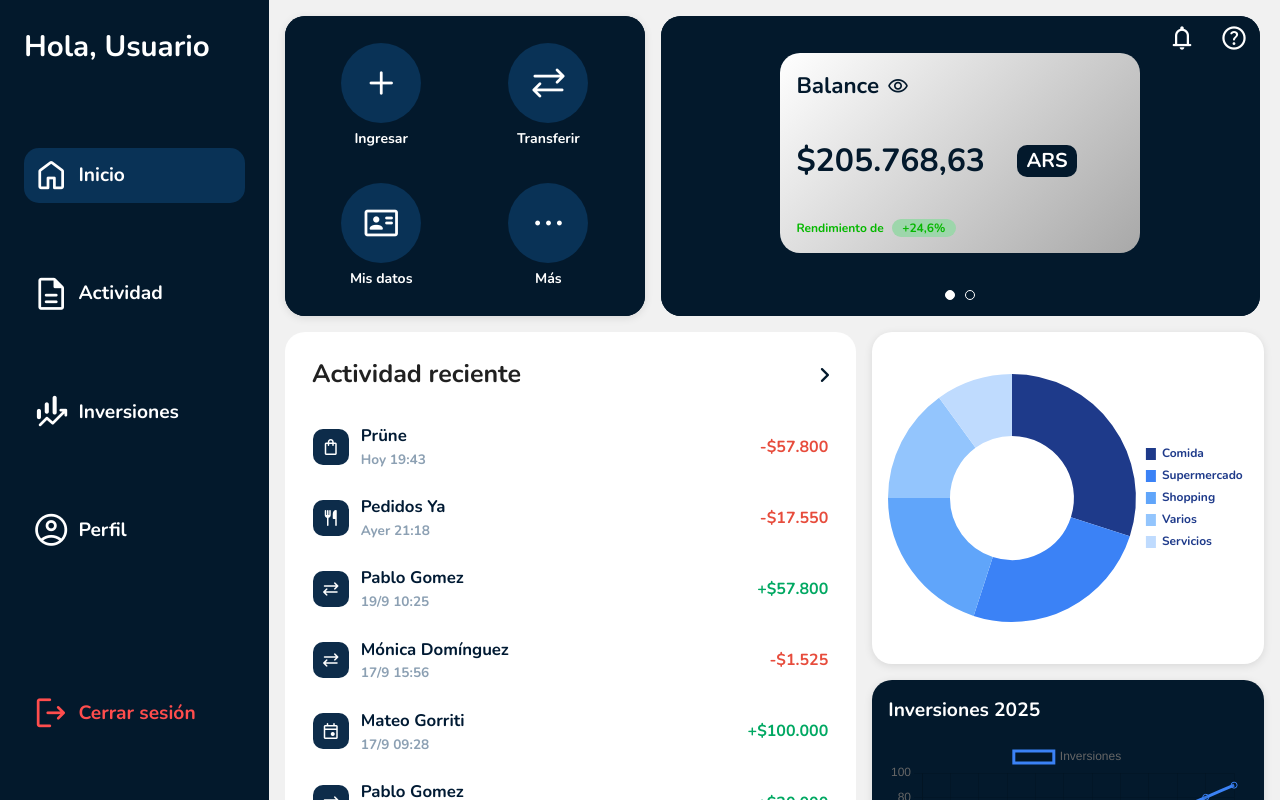
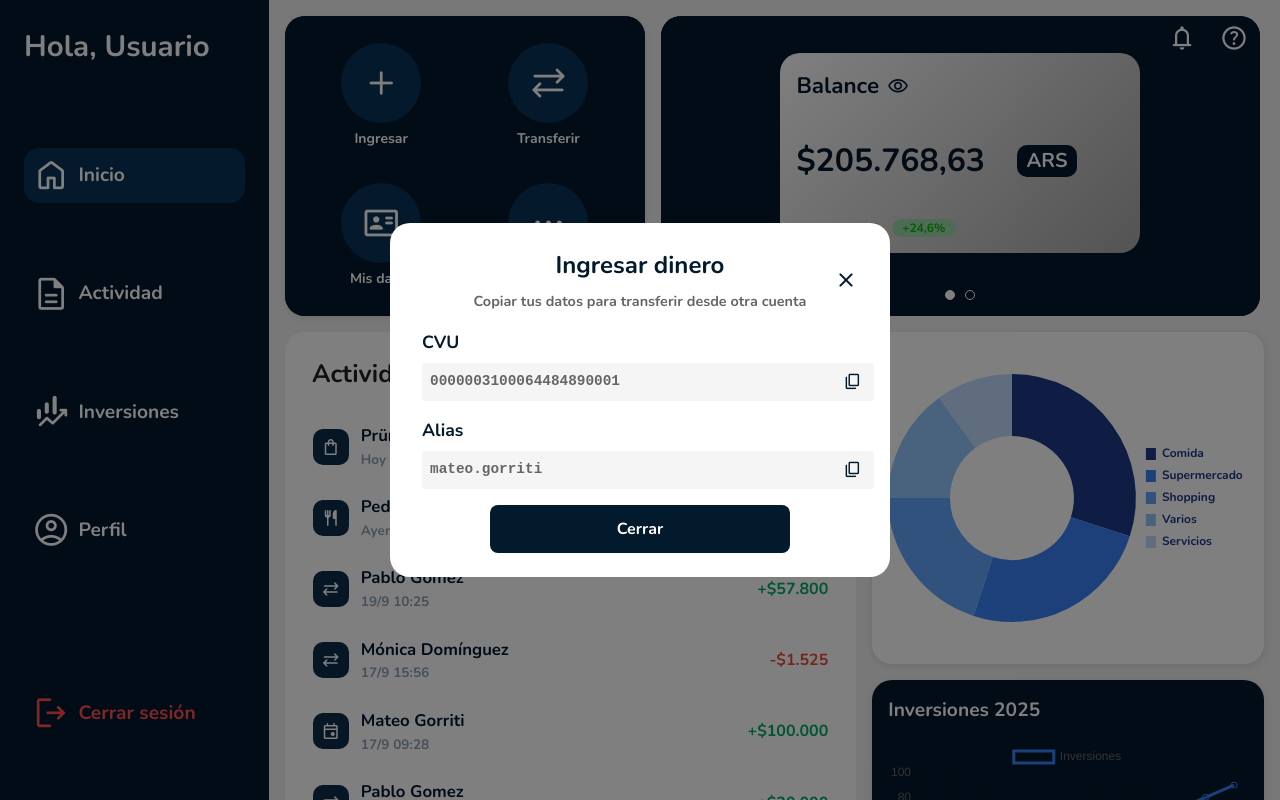
Before and after one commit to Lchiossone2004/TP_HCI, a Vue app in the folder tp-hci-g3/: page /home in a window 1280 px wide. Both pictures are taken after a click on the button "add". Shown: the top 800 px of the page. Built offline with nearby package versions, Linux system fonts and the light colour scheme.

Commit message:
enter money

```diff
--- a/tp-hci-g3/src/components/BalanceCard.vue
+++ b/tp-hci-g3/src/components/BalanceCard.vue
@@ -109,7 +109,7 @@ function toggleVisibility() {
 
 .balance-value {
   display: inline-block;
-  min-width: 140px; /* Ajustá este valor según el número más largo que uses */
+  min-width: 140px;
   text-align: left;
 }
 </style>
--- /dev/null
+++ b/tp-hci-g3/src/components/Modal.vue
@@ -0,0 +1,118 @@
+<template>
+  <Teleport to="body">
+    <div v-if="modelValue" class="modal-overlay" @click="closeOnOverlayClick && $emit('update:modelValue', false)">
+      <div class="modal-content" @click.stop>
+        <div class="modal-header">
+          <div class="title-container">
+            <h3>{{ title }}</h3>
+            <p v-if="subtitle" class="subtitle">{{ subtitle }}</p>
+          </div>
+          <button class="close-button" @click="$emit('update:modelValue', false)">
+            <span class="material-symbols-rounded">close</span>
+          </button>
+        </div>
+        <div class="modal-body">
+          <slot></slot>
+        </div>
+      </div>
+    </div>
+  </Teleport>
+</template>
+
+<script setup>
+defineProps({
+  modelValue: {
+    type: Boolean,
+    required: true
+  },
+  title: {
+    type: String,
+    default: ''
+  },
+  subtitle: {
+    type: String,
+    default: ''
+  },
+  closeOnOverlayClick: {
+    type: Boolean,
+    default: true
+  }
+});
+
+defineEmits(['update:modelValue']);
+</script>
+
+<style scoped>
+.modal-overlay {
+  position: fixed;
+  top: 0;
+  left: 0;
+  width: 100%;
+  height: 100%;
+  background-color: rgba(0, 0, 0, 0.5);
+  display: flex;
+  justify-content: center;
+  align-items: center;
+  z-index: 1000;
+}
+
+.modal-content {
+  background-color: white;
+  border-radius: 20px;
+  padding: 1.5rem;
+  width: 90%;
+  max-width: 500px;
+  max-height: 90vh;
+  overflow-y: auto;
+  position: relative;
+}
+
+.modal-header {
+  display: flex;
+  justify-content: center;
+  align-items: center;
+  margin-bottom: 1rem;
+  position: relative;
+}
+
+.modal-header h3 {
+  margin: 0;
+  font-size: 1.5rem;
+  color: #03192C;
+  text-align: center;
+}
+
+.close-button {
+  background: none;
+  border: none;
+  cursor: pointer;
+  padding: 0.5rem;
+  display: flex;
+  align-items: center;
+  justify-content: center;
+  color: #03192C;
+  transition: color 0.2s ease;
+  position: absolute;
+  right: 0;
+  top: 50%;
+  transform: translateY(-50%);
+}
+
+.close-button:hover {
+  color: #666;
+}
+
+.modal-body {
+  color: #03192C;
+}
+
+.title-container {
+  text-align: center;
+}
+
+.subtitle {
+  color: #666666;
+  font-size: 0.9rem;
+  margin: 0.5rem 0 0 0;
+}
+</style>
--- a/tp-hci-g3/src/pages/HomePage.vue
+++ b/tp-hci-g3/src/pages/HomePage.vue
@@ -12,7 +12,7 @@
           <OperationsButtons bgColor="#03192c" width="360px" height="300px">
             <div class="grid-container">
               <div class="grid-item">
-            <button class="operation-button">
+                <button class="operation-button" @click="showEnterMoneyModal = true">
                   <span class="material-symbols-rounded icon">add</span>
                 </button>
                 <h4>Ingresar</h4>
@@ -74,6 +74,33 @@
         </div>
       </div>
     </main>
+    <Modal
+      v-model="showEnterMoneyModal"
+      title="Ingresar dinero"
+      subtitle="Copiar tus datos para transferir desde otra cuenta"
+    >
+      <div class="enter-money-form">
+        <div class="form-group">
+          <label for="cvu">CVU</label>
+          <div class="info-row">
+            <div class="info-value-container">
+              <span class="info-value">{{ accountInfo.cvu }}</span>
+              <span class="material-symbols-rounded copy-icon" @click="copyToClipboard(accountInfo.cvu)" title="Copiar CVU">content_copy</span>
+            </div>
+          </div>
+        </div>
+        <div class="form-group">
+          <label for="alias">Alias</label>
+          <div class="info-row">
+            <div class="info-value-container">
+              <span class="info-value">{{ accountInfo.alias }}</span>
+              <span class="material-symbols-rounded copy-icon" @click="copyToClipboard(accountInfo.alias)" title="Copiar Alias">content_copy</span>
+            </div>
+          </div>
+        </div>
+        <button class="submit-button" @click="closeModal">Cerrar</button>
+      </div>
+    </Modal>
   </div>
 </template>
 
@@ -87,12 +114,27 @@ import Swiper from '@/components/Swiper.vue';
 import Activity from '@/components/Activity.vue';
 import { ref, onMounted, onUnmounted } from 'vue';
 import { Chart } from 'chart.js/auto';
+import { useRouter } from 'vue-router';
+import Modal from '@/components/Modal.vue';
 
+const router = useRouter();
 const investmentsChartRef = ref(null);
 let investmentsChartInstance = null;
 const isMobile = ref(window.innerWidth <= 1024);
 const isVerySmall = ref(window.innerWidth <= 600);
 const isMedium = ref(window.innerWidth <= 800);
+const showEnterMoneyModal = ref(false);
+
+// Account information that will come from backend
+const accountInfo = ref({
+  cvu: '0000003100064484890001',
+  alias: 'mateo.gorriti'
+});
+
+// Function to close modal
+const closeModal = () => {
+  showEnterMoneyModal.value = false;
+};
 
 const handleResize = () => {
   isMobile.value = window.innerWidth <= 1024;
@@ -130,6 +172,16 @@ onMounted(() => {
 onUnmounted(() => {
   window.removeEventListener('resize', handleResize);
 });
+
+// Function to copy text to clipboard
+const copyToClipboard = async (text) => {
+  try {
+    await navigator.clipboard.writeText(text);
+    // You could add a toast notification here to show "Copied!" message
+  } catch (err) {
+    console.error('Failed to copy text: ', err);
+  }
+};
 </script>
 
 <style scoped>
@@ -195,7 +247,7 @@ onUnmounted(() => {
   justify-content: center;
   cursor: pointer;
   transition: background-color 0.2s;
-    font-size: inherit; /* para no sobreescribir el tamaño del ícono */
+  font-size: inherit;
 }
 
 .grid-item button:hover {
@@ -244,7 +296,7 @@ onUnmounted(() => {
   flex-direction: column;
   gap: 1rem;
   min-width: 300px;
-    max-width: calc(100% - 420px); /* 400px de Activity + 1rem de gap */
+  max-width: calc(100% - 420px);
 }
 
 .activity-card-outer {
@@ -449,7 +501,7 @@ onUnmounted(() => {
 
 .title {
   font-weight: 600;
-    color: #001a33;
+  color: #03192C;
   font-size: 1.05rem;
   flex: 1 1 0;
   text-align: left;
@@ -468,25 +520,106 @@ onUnmounted(() => {
   margin-left: 1.5rem;
 }
 
-  @media (max-width: 700px) {
-    .info {
+.enter-money-form {
+  display: flex;
   flex-direction: column;
+  gap: 1rem;
+  text-align: center;
+}
+
+.form-group {
+  display: flex;
+  flex-direction: column;
+  gap: 0.5rem;
   align-items: flex-start;
-      gap: 0.1rem;
+  width: 100%;
 }
-    .title {
+
+.form-group label {
+  font-weight: bold;
+  color: #03192C;
+  font-size: 1.1rem;
+  margin-left: 0.5rem;
+}
+
+.form-group input {
+  padding: 0.75rem;
+  border: 1px solid #ddd;
+  border-radius: 8px;
+  font-size: 1rem;
+  width: 80%;
+  max-width: 300px;
+}
+
+.submit-button {
+  background-color: #03192C;
+  color: white;
+  border: none;
+  padding: 0.75rem;
+  border-radius: 8px;
+  font-size: 1rem;
+  cursor: pointer;
+  transition: background-color 0.2s ease;
+  width: 80%;
+  max-width: 300px;
+  margin: 0 auto;
+}
+
+.submit-button:hover {
+  background-color: #0a4b85;
+}
+
+.account-info {
+  display: flex;
+  flex-direction: column;
+  gap: 0.5rem;
+  margin: 1rem 0;
+  padding: 1rem;
+  background-color: #f5f5f5;
+  border-radius: 8px;
+}
+
+.info-row {
+  width: 100%;
+  display: flex;
+  justify-content: flex-start;
+  align-items: center;
+  margin-left: 0.5rem;
+}
+
+.info-value-container {
+  position: relative;
+  width: 100%;
+  display: flex;
+  align-items: center;
+}
+
+.info-value {
+  color: #666666;
+  font-family: monospace;
+  font-size: 0.9rem;
+  background-color: #f5f5f5;
+  padding: 0.5rem;
+  border-radius: 4px;
   width: 100%;
   text-align: left;
-      font-size: 1rem;
-      margin-bottom: 0.1rem;
+  padding-right: 2.5rem;
 }
-    .date-col {
-      min-width: unset;
-      width: 100%;
-      text-align: left;
-      font-size: 0.85rem;
-      margin-left: 0;
-      margin-top: 0;
+
+.copy-icon {
+  color: #03192C;
+  cursor: pointer;
+  font-size: 1.2rem;
+  position: absolute;
+  right: 0.5rem;
+  top: 50%;
+  transform: translateY(-50%);
+  padding: 0.25rem;
+  border-radius: 4px;
+  transition: background-color 0.2s ease;
 }
+
+.copy-icon:hover {
+  background-color: #e0e0e0;
 }
 </style>
--- a/tp-hci-g3/src/router.js
+++ b/tp-hci-g3/src/router.js
@@ -4,6 +4,7 @@ import HomePage from './pages/HomePage.vue'
 import AuthView from './pages/AuthView.vue'
 import ProfilePage from './pages/ProfilePage.vue'
 import MovementsAndSpendings from './pages/MovementsAndSpendings.vue'
+import EnterMoney from './pages/EnterMoney.vue'
 
 const routes = [
   {
@@ -26,6 +27,11 @@ const routes = [
     name: 'Actividad',
     component: MovementsAndSpendings
   },
+  {
+    path: '/enter-money',
+    name: 'EnterMoney',
+    component: EnterMoney
+  },
 ]
 
 const router = createRouter({
```
Lines whose indentation alone changed are shown as unchanged.
